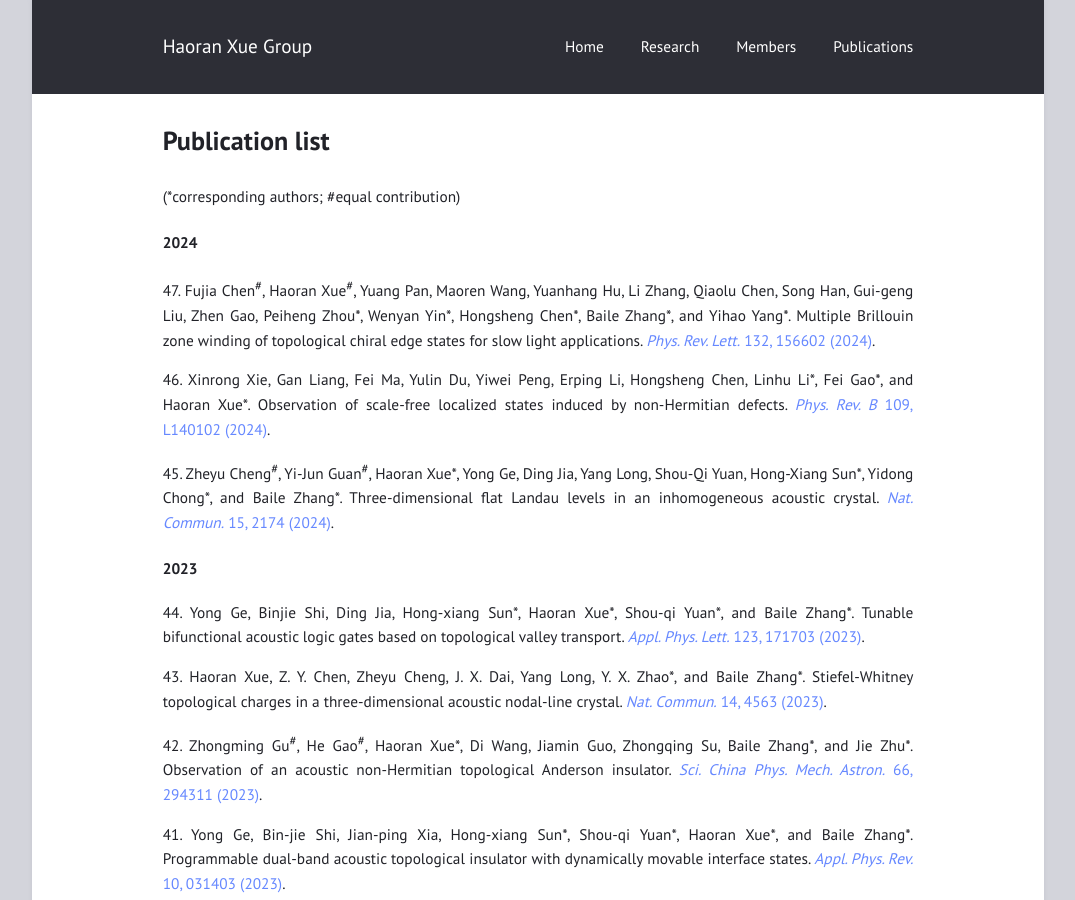
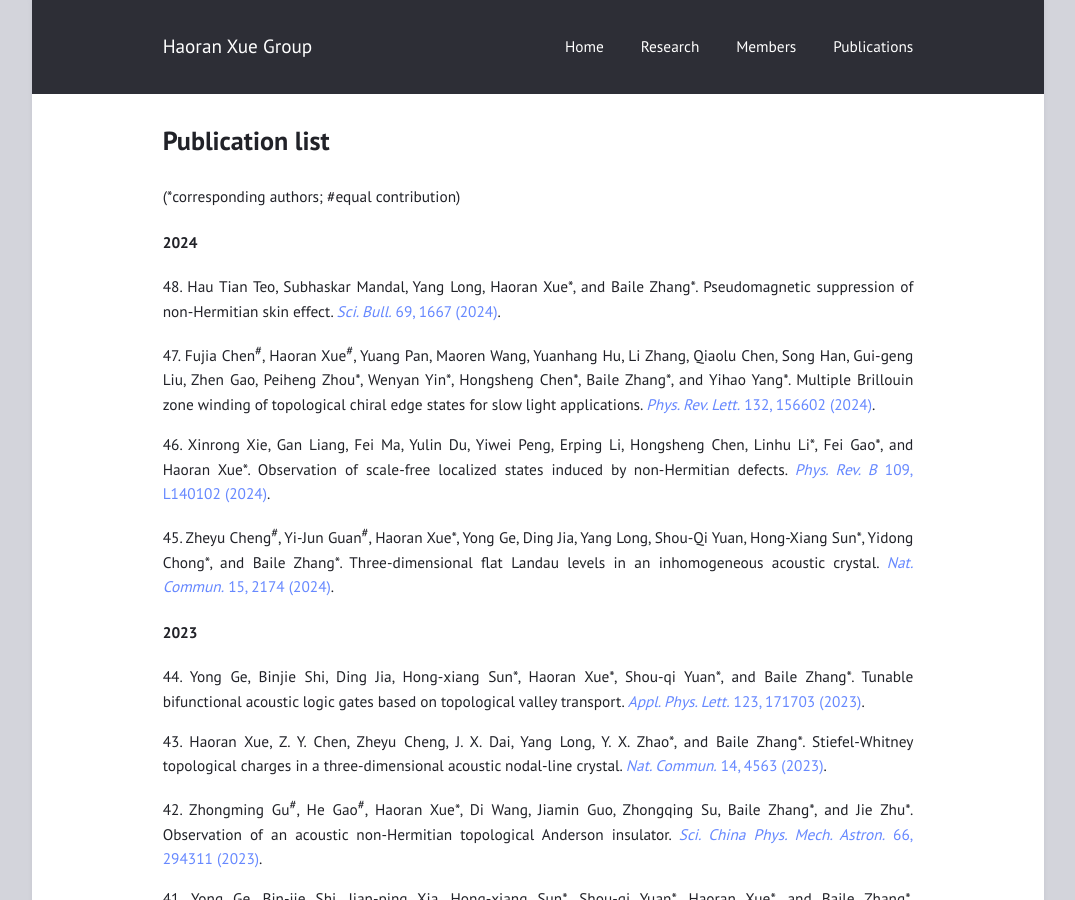
Before and after one commit to haoran-group/haoran-group.github.io, a Jekyll site: the page built from paper.md, in a window 1280 px wide and 900 px high. Shown: the whole window, without its empty margins (102-1177 px from the left). Built offline with Jekyll 4.4.1, drawn with Linux system fonts in a browser that asks for light colours.

Commit message:
Update paper.md

```diff
--- a/paper.md
+++ b/paper.md
@@ -6,6 +6,8 @@ title: Publication list
 (*corresponding authors; #equal contribution)
 
 #### 2024
+
+48\. Hau Tian Teo, Subhaskar Mandal, Yang Long, Haoran Xue\*, and Baile Zhang\*. Pseudomagnetic suppression of non-Hermitian skin effect. [*Sci. Bull.* 69, 1667 (2024)](https://doi.org/10.1016/j.scib.2024.04.023).
 
 47\. Fujia Chen<sup>#</sup>, Haoran Xue<sup>#</sup>, Yuang Pan, Maoren Wang, Yuanhang Hu, Li Zhang, Qiaolu Chen, Song Han, Gui-geng Liu, Zhen Gao, Peiheng Zhou\*, Wenyan Yin\*, Hongsheng Chen\*, Baile Zhang\*, and Yihao Yang\*. Multiple Brillouin zone winding of topological chiral edge states for slow light applications. [*Phys. Rev. Lett.* 132, 156602 (2024)](https://doi.org/10.1103/PhysRevLett.132.156602).
 
```
